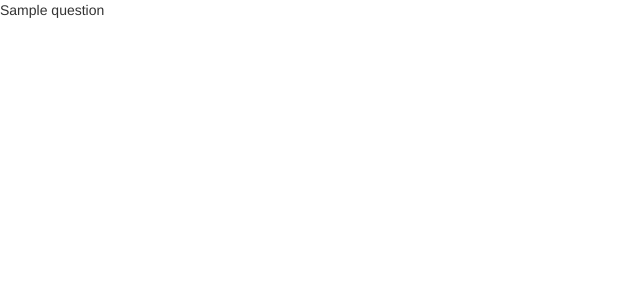
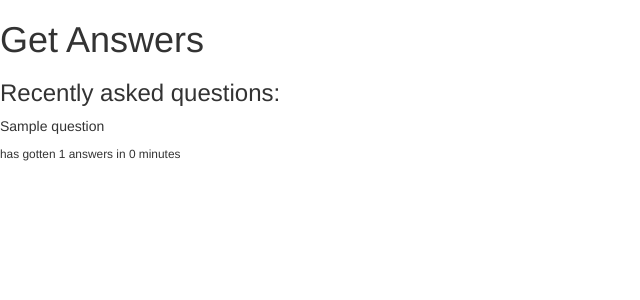
Before and after one commit to tiyd-python-adam-jon/question-box, a Django app: page / in a window 1280 px wide. Before the commit the part shown is almost empty. Shown: the top 300 px of the page, without its empty margins (0-640 px from the left). Run offline with Django 3.2, Linux system fonts and the light colour scheme; tables that the repository leaves empty hold one stand-in row (values such as "Sample post"); some libraries are stand-ins or nearby versions.

Commit message:
added a basic home page

```diff
--- a/questionbox/getanswers/templates/getanswers/user_list.html
+++ b/questionbox/getanswers/templates/getanswers/user_list.html
@@ -7,8 +7,12 @@
 {% bootstrap_styles theme='slate' type='css'%}
 {% block content %}
 
+<header><h1>Get Answers</h1>
+<h3>Recently asked questions:</h3></header>
+
 {% for question in questions %}
 <p>{{ question.title }}</p>
+<p><small>has gotten {{ question.answer_set.count }} answers in {{ question.timestamp | timesince }}</small></p>
 {% endfor %}
 
 {% bootstrap_pagination page_obj %}
```
